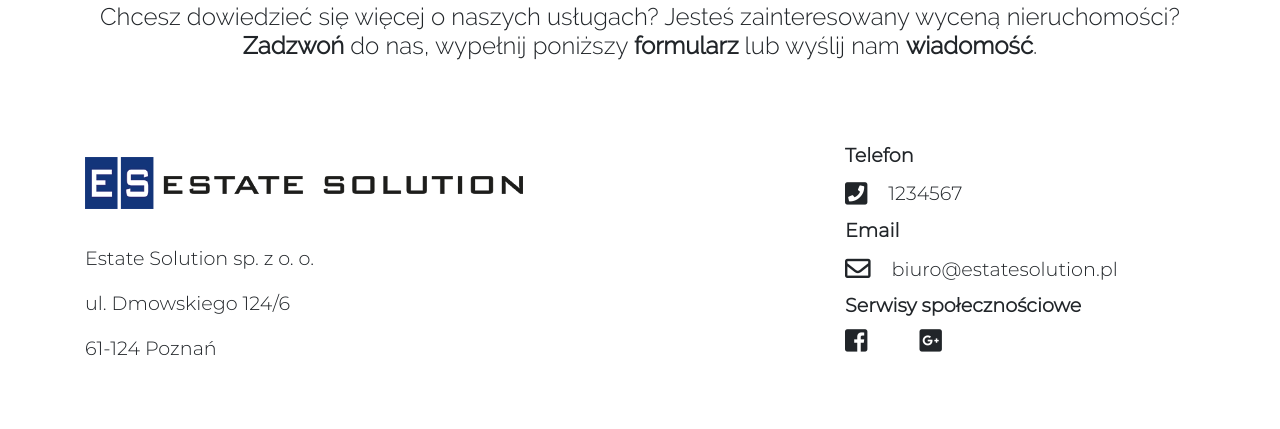
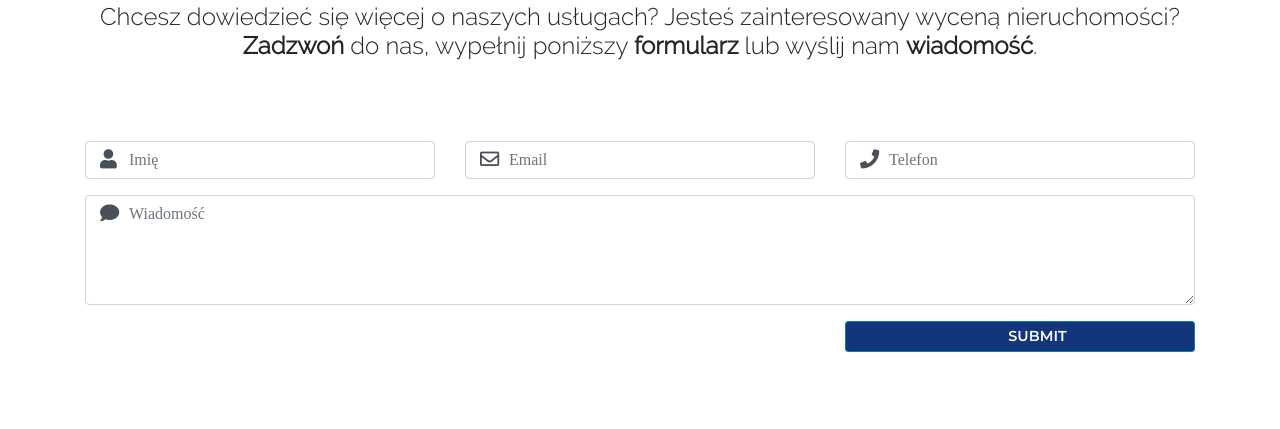
Before and after one commit to patrykbaklaj/estatesolution, a website built with webpack: page kontakt.html in a window 1280 px wide. Shown: the part 689-1118 px from the top of the page. Built offline with Linux system fonts and the light colour scheme; some packages are replaced by stand-ins of ours.

Commit message:
Add contact form

```diff
--- a/app/js/main.js
+++ b/app/js/main.js
@@ -31,7 +31,7 @@ $(document).ready(function () {
     $('.arrow-down').on('click', () => {
         console.log("first");
         $('body, html').stop().animate({
-            scrollTop: $('.to-scroll').offset().top - 100
+            scrollTop: $('.to-scroll').offset().top - 120
         }, 700)
     });
 
--- a/app/scss/main.scss
+++ b/app/scss/main.scss
@@ -492,3 +492,34 @@ body {
         }
     }
 }
+
+.contact__form {
+    margin-bottom: 4rem;
+
+    .btn {
+        background: $logo-blue;
+
+        &:hover {
+            background: $btn-background;
+        }
+    }
+
+
+    .form-group {
+        position: relative;
+
+        .form-control {
+            padding-left: 43px;
+        }
+
+        .icon {
+            position: absolute;
+            color: #495057;
+            z-index: 10;
+            top: 0;
+            font-size: 1.2rem;
+            margin-top: 8px;
+            margin-left: 15px;
+        }
+    }
+}
--- a/kontakt.html
+++ b/kontakt.html
@@ -73,10 +73,38 @@
       <div class="arrow-down box-shadow"><i class="fas fa-angle-down"></i></div>
     </section>
 
+
+
     <section class="contact__info" id="contact">
       <div class="container">
         <h2 class="h2 to-scroll">Kontakt z biurem</h2>
         <h3 class="h3">Chcesz dowiedzieć się więcej o naszych usługach? Jesteś zainteresowany wyceną nieruchomości? <strong>Zadzwoń</strong> do nas, wypełnij poniższy <strong>formularz</strong> lub wyślij nam <strong>wiadomość</strong>.</h3>
+
+
+        <form class="contact__form row">
+          <div class="form-group col-12 col-md-4">
+            <input type="text" class="form-control" id="formGroupExampleInput" placeholder="Imię">
+            <i class="fas fa-user icon"></i>
+          </div>
+          <div class="form-group col-12 col-md-4">
+            <input type="email" class="form-control" id="formGroupExampleInput" placeholder="Email">
+            <i class="far fa-envelope icon"></i>
+          </div>
+          <div class="form-group col-12 col-md-4">
+            <input type="text" class="form-control" id="formGroupExampleInput" placeholder="Telefon">
+            <i class="fas fa-phone icon"></i>
+          </div>
+          <div class="form-group col-sm-12">
+            <textarea class="form-control col-12" rows="4" placeholder="Wiadomość"></textarea>
+            <i class="fas fa-comment icon"></i>
+          </div>
+          <div class="form-group col-12 col-md-4 offset-md-8">
+            <input type="submit" class="form-control btn btn-primary btn-sm">
+          </div>
+        </form>
+
+
+
         <div class="row">
           <div class="col-12 col-md-8">
             <img class="logo" src="app/assets/images/estatesolution-logo-small.png" alt="EState Solution Logo">
@@ -113,6 +141,8 @@
       <div id="map"></div>
     </section>
 
+
+
   </main>
   <footer class="footer">
     <div class="container d-flex justify-content-between">
@@ -133,6 +163,8 @@
   <script type="text/javascript" src="https://maps.googleapis.com/maps/api/js?key=AIzaSyACndxwwq5VzzTYQTqYXE85JNZnx55TAHo&callback=initMap" async defer></script>
 
 
+
+
 </body>
 
 </html>
```
Also changed, not shown: app/build/main.css, app/build/out.js.
